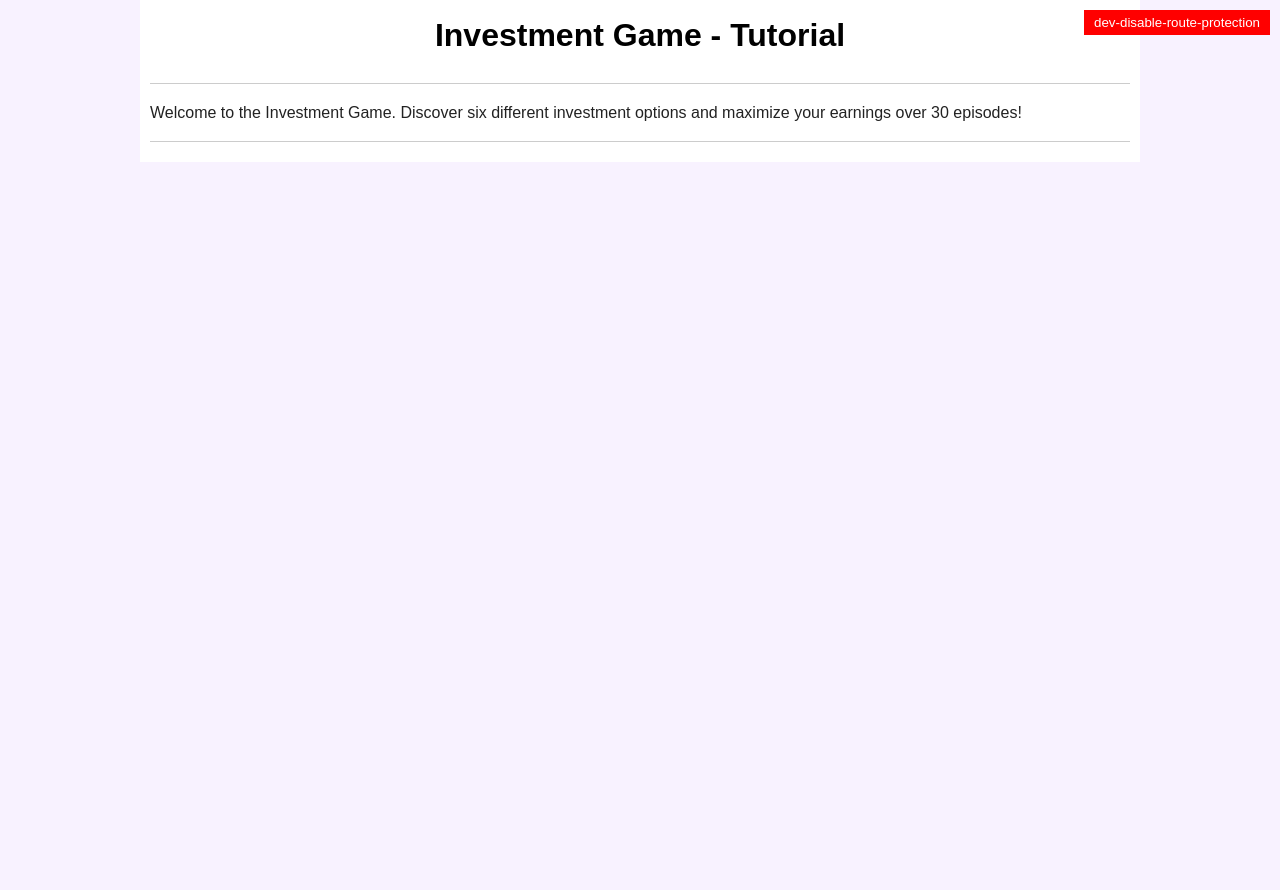
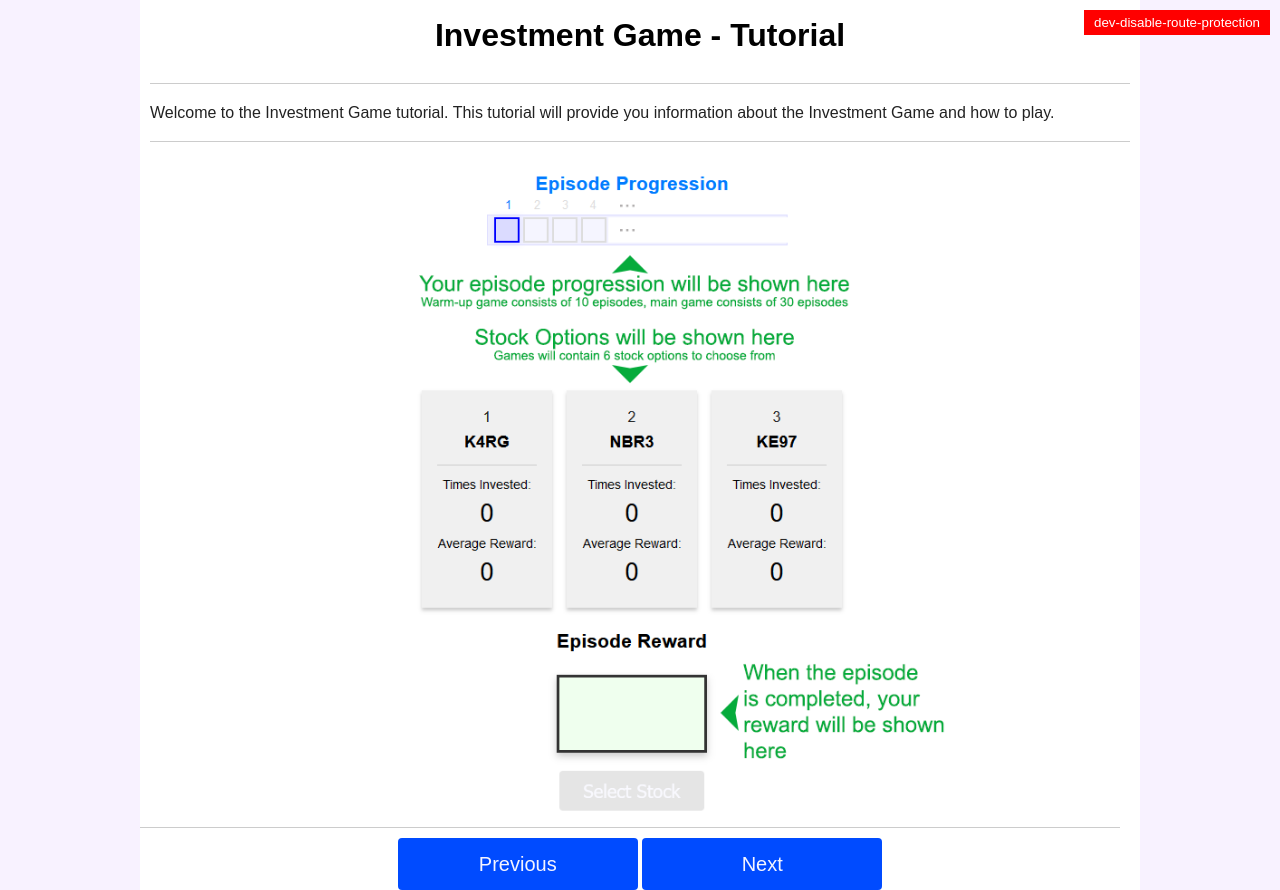
Before and after one commit to skaraoglu/Warmth-Experiment, a Flask app: page /tutorial/ in a window 1280 px wide. Before the commit the page ends 162 px from the top, so only its background shows below. Run offline with Flask 3, Linux system fonts and the light colour scheme; a user stored in the database is signed in; data comes from the database, SQL or seed files in the repository; parts of the project's set-up code (start-up, migrations or seed data) failed here and were passed over; some libraries are stand-ins or nearby versions.

Commit message:
tutorial update

```diff
--- a/app/static/styles.css
+++ b/app/static/styles.css
@@ -348,3 +348,26 @@ form {
 .slide-down {
   animation: slideDown 1s ease ;
 }
+.tutorialScreen {
+  width: 100%;
+  height: 100%;
+  margin: 0 auto;
+  position: relative;
+  overflow: hidden;
+  text-align: center;
+  justify-content: center;
+}
+
+.tutorialPage {
+  width: 100%;
+  height: 100%;
+  position: absolute;
+  top: 0;
+  left: 0;
+  transition: transform 0.5s ease;
+}
+
+.navigation {
+  text-align: center;
+  margin-top: 20px;
+}
--- a/app/templates/experiment.html
+++ b/app/templates/experiment.html
@@ -22,7 +22,7 @@
         <h1>Experiment progression for: {{ mturk_id }}!</h1>
         <div class="separator" style="width: 98%; margin-left: 5px; border-top: 1px solid #dedeff"></div>
         <p style="text-align: left; margin-left: 10px;">Start the experiment by clicking the 'Start Tutorial' button.</p>
-        <p style="text-align: left; margin-left: 10px;">After the tutorial, you will play an introcudtory Warm-Up game with AI agent recommendations.</p>
+        <p style="text-align: left; margin-left: 10px;">After the tutorial, you will play an introductory Warm-Up game with AI agent recommendations.</p>
         <p style="text-align: left; margin-left: 10px;">Following, you will play the main game where your score will determine extra earnings from this experiment.</p>
         <div class="separator" style="width: 98%; margin-left: 5px; border-top: 1px solid #dedeff"></div>
         <div style="height: 60px; margin-top: 40px; width: 100%; text-align: center;">
--- a/app/templates/tutorial.html
+++ b/app/templates/tutorial.html
@@ -1,17 +1,78 @@
 {% extends 'base.html' %}
 {% block title %}Tutorial{% endblock %}
 {% block content %}
+    <style>
+        #tutorialScreen {
+            width: 98%;
+            overflow: hidden;
+        }
+        .page {
+            width: 100%;
+            display: none;
+        }
+        .page.active {
+            display: block;
+            animation: slidein 1s;
+        }
+        @keyframes slidein {
+            from { transform: translateX(-100%); }
+            to { transform: translateX(0); }
+        }
+    </style>
+    <script>
+        window.onload = function() {
+            var pages = Array.from(document.querySelectorAll('.page'));
+            var currentIndex = 0;
+            var nextBtn = document.getElementById('nextBtn');
+            var finishBtn = document.getElementById('finishBtn');
+
+            document.getElementById('prevBtn').addEventListener('click', function() {
+                if (currentIndex > 0) {
+                    pages[currentIndex--].classList.remove('active');
+                    pages[currentIndex].classList.add('active');
+                    nextBtn.style.display = 'inline-block';
+                    finishBtn.style.display = 'none';
+                }
+            });
+
+            nextBtn.addEventListener('click', function() {
+                if (currentIndex < pages.length - 1) {
+                    pages[currentIndex++].classList.remove('active');
+                    pages[currentIndex].classList.add('active');
+                    if (currentIndex === pages.length - 1) {
+                        nextBtn.style.display = 'none';
+                        finishBtn.style.display = 'inline-block';
+                    }
+                }
+            });
+        };
+    </script>
     <div id="container" style="width: 100%; align-self: center; padding: 0px;">
         <div id="header" style="width: 100%; padding: 10px;">
             <div id="gametitle" style="width: 98%; text-align: center;">
               <h1>Investment Game - Tutorial</h1>
             </div>
             <div class="separator" style="width: 98%;"></div>
-            <p style="color: #222;">Welcome to the Investment Game. Discover six different investment options and maximize your earnings over 30 episodes!</p>
+            <p style="color: #222;">Welcome to the Investment Game tutorial. This tutorial will provide you information about the Investment Game and how to play.</p>
             <div class="separator" style="width: 98%;"></div>
         </div>
-        <div id="tutorialscreen" style="">
-
+        <div class="tutorialScreen">
+            <div id="tutorialScreen" style="justify-content: center;">
+                <div class="page active">
+                    <img src="../static/tscreen1.png" style="width: 90%; height: auto; margin: 0 auto; display: block;"/>
+                </div>
+                <div class="page"><img src="../static/tscreen2.png" style="width: 90%; height: auto; margin: 0 auto; display: block;"/></div>
+                <div class="page"><img src="../static/tscreen3.png" style="width: 90%; height: auto; margin: 0 auto; display: block;"/></div>
+                <div class="page"><img src="../static/tscreen4.png" style="width: 90%; height: auto; margin: 0 auto; display: block;"/></div>
+                <div class="page"><img src="../static/tscreen5.png" style="width: 90%; height: auto; margin: 0 auto; display: block;"/></div>
+                <div class="page"><img src="../static/tscreen6.png" style="width: 90%; height: auto; margin: 0 auto; display: block;"/></div>
+            </div>
+            <div class="separator" style="width: 98%;"></div>
+            <div id="navButtons" style="width: 100%; text-align: center;">
+                <a id="prevBtn" class="button" style="width: 200px;">Previous</a>
+                <a id="nextBtn" class="button" style="width: 200px;">Next</a>
+                <a href="{{ url_for('experiment') }}" id="finishBtn" class="button" style="width: 200px; display: none;">Finish Tutorial</a>
+            </div>
         </div>
         <div id="complete" style="width: 100%; padding: 10px; text-align: center; display: none">
             <a href="{{ url_for('experiment') }}" class="button" style="width: 200px;">Complete Tutorial</a>
```
Also changed, not shown: app/templates/task.html (+7 -7 lines), app/templates/warmup.html (+6 -6 lines), app/static/tscreen1.png (added), app/static/tscreen2.png (added), app/static/tscreen3.png (added), app/static/tscreen4.png (added), app/static/tscreen5.png (added), app/static/tscreen6.png (added).
